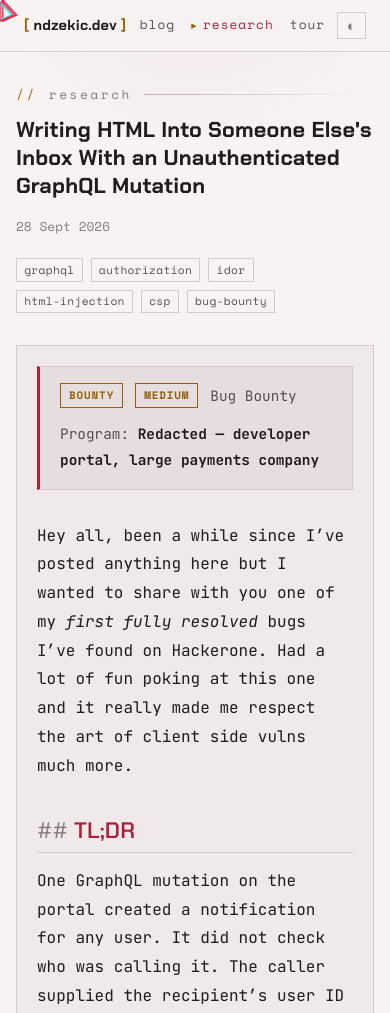
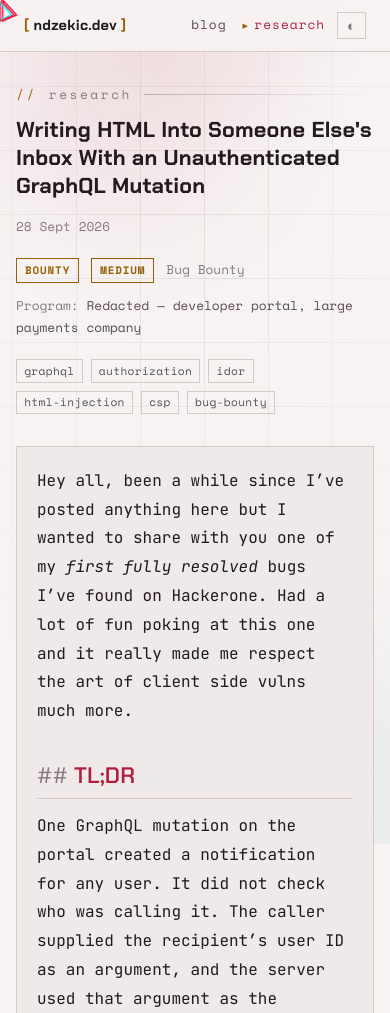
Before and after one commit to nikoladzekic/personal-blog, an Astro site: page /research/graphql-notification-authz in a window 390 px wide. Shown: the top 1013 px of the page. Built offline with nearby package versions, Linux system fonts and the light colour scheme; Astro itself is replaced by a stand-in of ours.

Commit message:
Hide interactive tour on mobile, minor visual improvements

```diff
--- a/astro.config.mjs
+++ b/astro.config.mjs
@@ -18,6 +18,17 @@ export default defineConfig({
       rollupOptions: {
         output: {
           manualChunks(id) {
+            // React lives in its own chunk so the tour's lazy boundary works:
+            // otherwise rollup hoists it into three-vendor and every page that
+            // touches React drags 1.4 MB of three.js along with it.
+            // Vite's dynamic-import preload helper must not live in
+            // three-vendor either — importing it would pull the whole chunk.
+            if (id.includes('vite/preload-helper')) {
+              return 'react-vendor';
+            }
+            if (/node_modules\/(react|react-dom|scheduler)\//.test(id)) {
+              return 'react-vendor';
+            }
             if (
               id.includes('node_modules/three') ||
               id.includes('node_modules/@react-three') ||
--- a/src/components/ui/RetroNav.astro
+++ b/src/components/ui/RetroNav.astro
@@ -8,7 +8,7 @@ const currentPath = Astro.url.pathname;
 const navLinks = [
   { href: '/blog', label: 'blog' },
   { href: '/research', label: 'research' },
-  { href: '/tour', label: 'tour' },
+  { href: '/tour', label: 'tour', desktopOnly: true },
 ];
 ---
 
@@ -31,7 +31,7 @@ const navLinks = [
       {navLinks.map(link => (
         <a
           href={link.href}
-          class:list={['nav-link', { active: currentPath.startsWith(link.href) }]}
+          class:list={['nav-link', { active: currentPath.startsWith(link.href), 'desktop-only': link.desktopOnly }]}
         >
           {link.label}
         </a>
@@ -169,6 +169,11 @@ const navLinks = [
     line-height: 1;
   }
 
+  /* the 3D tour needs a keyboard + a real GPU — hide its entry points on phones */
+  @media (max-width: 860px) {
+    .nav-link.desktop-only { display: none; }
+  }
+
   @media (max-width: 600px) {
     .nav-sector { display: none; }
 
--- a/src/content/research/graphql-notification-authz.md
+++ b/src/content/research/graphql-notification-authz.md
@@ -132,4 +132,4 @@ The reusable part is a short list of questions for any GraphQL mutation.
 - **Where does the filter sit relative to the decoders?** Anything parsed after the filter runs; JSON escapes, URL encoding, HTML entities, is a way past it.
 
 
-That would be all for this post, hope you learned something new like I did. Thank you for reading it all through the very end, cheers!
+That would be all for this post, hope you learned something new like I did. Thank you for reading it all through the very end, and I'll catch you all in the next one!
--- a/src/layouts/Base.astro
+++ b/src/layouts/Base.astro
@@ -52,6 +52,11 @@ const ogImage = `${siteOrigin}/og.svg`;
     <meta name="twitter:image" content={ogImage} />
   </head>
   <body>
+    <div class="site-bg" aria-hidden="true">
+      <div class="site-bg-grid"></div>
+      <div class="site-bg-glow site-bg-glow--a"></div>
+      <div class="site-bg-glow site-bg-glow--b"></div>
+    </div>
     <Cursor />
     <RetroNav sector={sector} />
     <main>
--- a/src/layouts/Post.astro
+++ b/src/layouts/Post.astro
@@ -25,6 +25,7 @@ const formatted = date.toLocaleDateString('en-GB', {
       <h1 class="post-title">{title}</h1>
       <div class="post-meta">
         <span class="post-date">{formatted}</span>
+        <slot name="meta" />
         {tags.length > 0 && (
           <div class="post-tags">
             {tags.map(tag => <span class="tag">{tag}</span>)}
@@ -84,6 +85,20 @@ const formatted = date.toLocaleDateString('en-GB', {
     max-width: 72ch;
   }
 
+  /* Wide screens get a full 120ch measure — the default .container cap of
+     860px is too narrow for code blocks and request/response dumps. */
+  @media (min-width: 1000px) {
+    .post-wrapper {
+      max-width: calc(120ch + 4.5rem + 3rem);
+    }
+
+    /* +4.5rem covers .dialog-box's own padding, so the measure — not the
+       border box — is the full 120ch. */
+    .prose {
+      max-width: calc(120ch + 4.5rem);
+    }
+  }
+
   .post-footer {
     margin-top: 3rem;
     padding-top: 2rem;
--- a/src/pages/research/[slug].astro
+++ b/src/pages/research/[slug].astro
@@ -37,8 +37,8 @@ const platformLabels: Record<string, string> = {
   date={data.date}
   tags={data.tags}
 >
-  <!-- Type-specific metadata panel -->
-  <div class="meta-panel">
+  <!-- Type-specific metadata, inline in the post header -->
+  <div class="meta-line" slot="meta">
     <span class={`badge badge-${data.type}`}>
       {data.type === 'cve' ? 'CVE' : data.type === 'bounty' ? 'BOUNTY' : 'RESEARCH'}
     </span>
@@ -76,27 +76,23 @@ const platformLabels: Record<string, string> = {
 </Post>
 
 <style>
-  .meta-panel {
+  .meta-line {
     display: flex;
     align-items: center;
     gap: 0.75rem;
     flex-wrap: wrap;
-    padding: 1rem 1.25rem;
-    background: var(--bg-elevated);
-    border: 1px solid var(--border);
-    border-left: 3px solid var(--primary);
-    margin-bottom: 2rem;
-    font-family: var(--font-mono);
-    font-size: 0.9rem;
+    font-family: var(--font-meta);
+    font-size: 0.8rem;
   }
 
   .meta-item {
-    color: var(--text-dim);
-    font-size: 0.9rem;
+    color: var(--text-muted);
+    font-size: 0.8rem;
   }
 
   .meta-item strong {
-    color: var(--text);
+    color: var(--text-dim);
+    font-weight: 400;
   }
 
   .cve-id {
--- a/src/styles/global.css
+++ b/src/styles/global.css
@@ -77,6 +77,82 @@ body::before {
     radial-gradient(ellipse 80% 40% at 50% -10%, var(--wash-primary), transparent 70%);
   pointer-events: none;
   z-index: -1;
+}
+
+/* ── Ambient background layer ────────────────────────────────────────────── */
+/* Purely decorative: a slow-drifting mesh and two lazy colour blooms.
+   Everything is transform/opacity only so it stays off the paint path. */
+.site-bg {
+  position: fixed;
+  inset: 0;
+  z-index: -1;
+  overflow: hidden;
+  pointer-events: none;
+  contain: strict;
+}
+
+.site-bg-grid {
+  position: absolute;
+  inset: -12%;
+  background-image:
+    linear-gradient(var(--border) 1px, transparent 1px),
+    linear-gradient(90deg, var(--border) 1px, transparent 1px);
+  background-size: 64px 64px;
+  mask-image: radial-gradient(ellipse 85% 70% at 50% 30%, black, transparent 78%);
+  opacity: 0.3;
+  animation: bg-drift 64s linear infinite;
+}
+
+@keyframes bg-drift {
+  from { transform: translate3d(0, 0, 0); }
+  to   { transform: translate3d(-64px, -64px, 0); }
+}
+
+.site-bg-glow {
+  position: absolute;
+  width: 46vmax;
+  height: 46vmax;
+  border-radius: 50%;
+  filter: blur(90px);
+  opacity: 0.16;
+  will-change: transform;
+}
+
+.site-bg-glow--a {
+  top: -14vmax;
+  left: -10vmax;
+  background: radial-gradient(circle, var(--primary), transparent 65%);
+  animation: bg-float-a 38s ease-in-out infinite;
+}
+
+.site-bg-glow--b {
+  bottom: -18vmax;
+  right: -12vmax;
+  background: radial-gradient(circle, var(--accent-2), transparent 65%);
+  opacity: 0.1;
+  animation: bg-float-b 47s ease-in-out infinite;
+}
+
+@keyframes bg-float-a {
+  0%, 100% { transform: translate3d(0, 0, 0) scale(1); }
+  50%      { transform: translate3d(8vmax, 6vmax, 0) scale(1.15); }
+}
+
+@keyframes bg-float-b {
+  0%, 100% { transform: translate3d(0, 0, 0) scale(1.1); }
+  50%      { transform: translate3d(-7vmax, -5vmax, 0) scale(1); }
+}
+
+[data-theme="light"] .site-bg-grid { opacity: 0.5; }
+[data-theme="light"] .site-bg-glow { opacity: 0.12; }
+
+@media (prefers-reduced-motion: reduce) {
+  .site-bg-grid,
+  .site-bg-glow { animation: none; }
+}
+
+@media (max-width: 600px) {
+  .site-bg-glow { filter: blur(60px); }
 }
 
 /* ── Typography ──────────────────────────────────────────────────────────── */
```
Also changed, not shown: src/components/tour/TourGate.tsx (added, +47 -0 lines), src/pages/index.astro (+7 -32 lines), src/pages/tour.astro (+40 -2 lines), .claude/launch.json (added).
